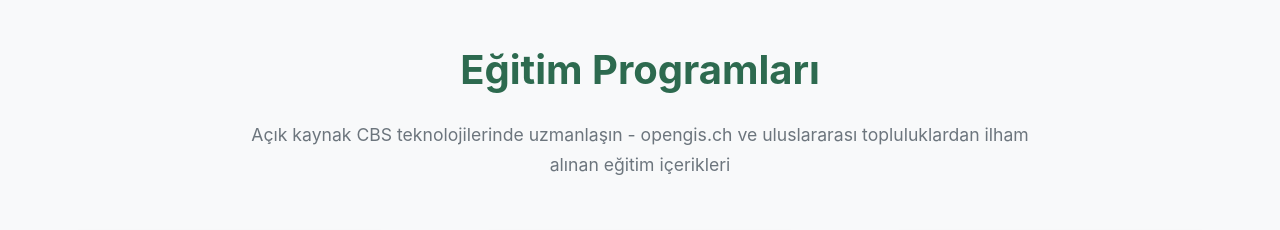
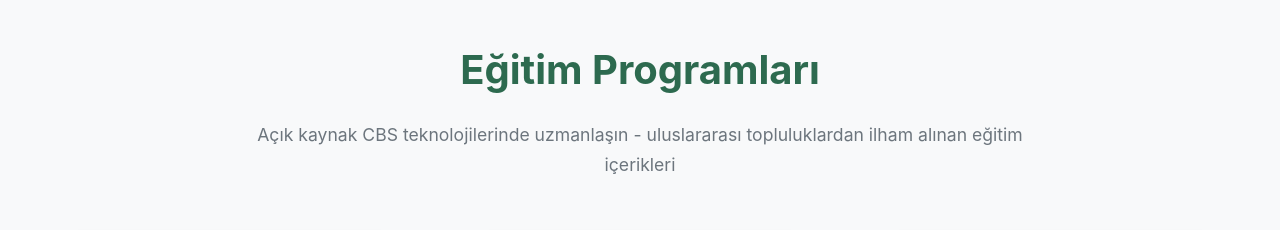
Before and after one commit to opengisturkiye/website, a plain HTML site: page index.html in a window 1280 px wide. Shown: the part 1920-2150 px from the top of the page. Drawn offline with Linux system fonts and the light colour scheme.

Commit message:
Update education section subtitle and remove OpenGIS.ch link from footer

```diff
--- a/index.html
+++ b/index.html
@@ -120,7 +120,7 @@
     <section class="technologies" id="egitim">
         <div class="tech-container">
             <h2 class="section-title">Eğitim Programları</h2>
-            <p class="section-subtitle">Açık kaynak CBS teknolojilerinde uzmanlaşın - opengis.ch ve uluslararası topluluklardan ilham alınan eğitim içerikleri</p>
+            <p class="section-subtitle">Açık kaynak CBS teknolojilerinde uzmanlaşın -  uluslararası topluluklardan ilham alınan eğitim içerikleri</p>
 
             <div class="tech-grid">
                 <div class="tech-card">
@@ -353,7 +353,6 @@
                     <li><a href="https://qgis.org" target="_blank">QGIS.org</a></li>
                     <li><a href="https://postgis.net" target="_blank">PostGIS.net</a></li>
                     <li><a href="https://geoserver.org" target="_blank">GeoServer.org</a></li>
-                    <li><a href="https://opengis.ch" target="_blank">OpenGIS.ch</a></li>
                     <li><a href="https://osgeo.org" target="_blank">OSGeo.org</a></li>
                 </ul>
             </div>
```
